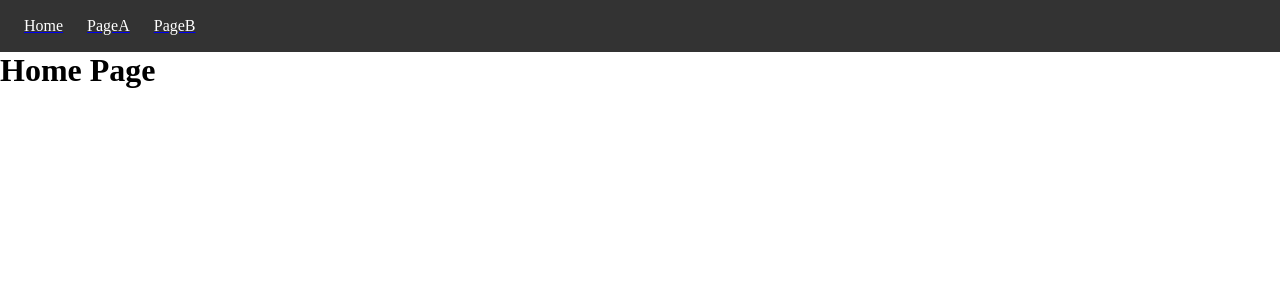
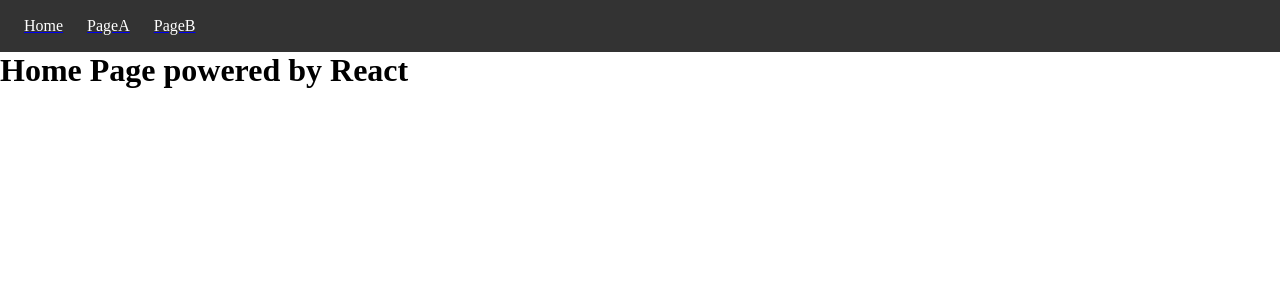
Before and after one commit to CoonJS/react-react-router-dom-simple-boilerplate, a React app: page / in a window 1280 px wide. Shown: the top 300 px of the page. Built offline with nearby package versions, Linux system fonts and the light colour scheme.

Commit message:
update text

```diff
--- a/src/pages/Home/index.js
+++ b/src/pages/Home/index.js
@@ -3,7 +3,7 @@ import React, { Component } from 'react';
 export default class HomePage extends Component {
   render() {
     return (
-      <h1>Home Page</h1>
+      <h1>Home Page powered by React</h1>
     );
   }
 };
```
